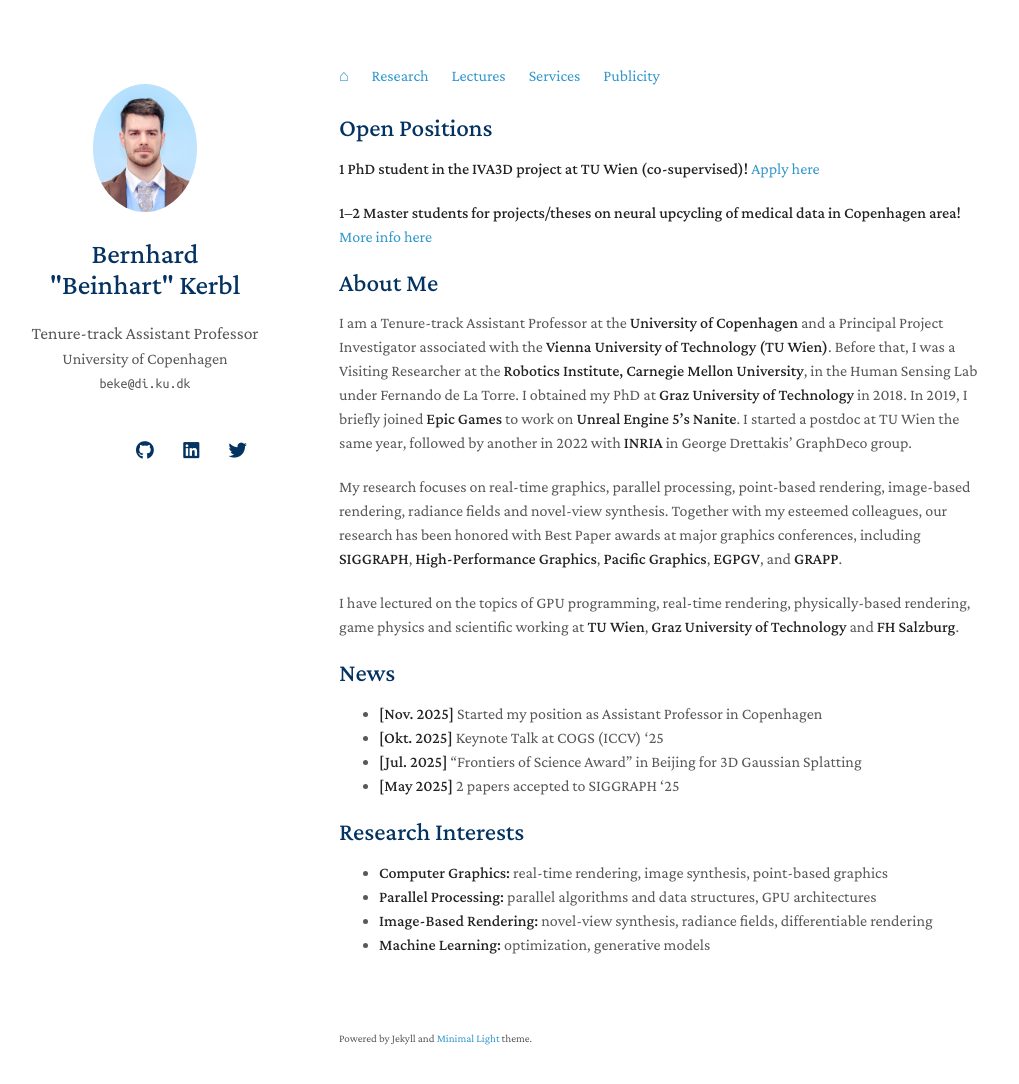
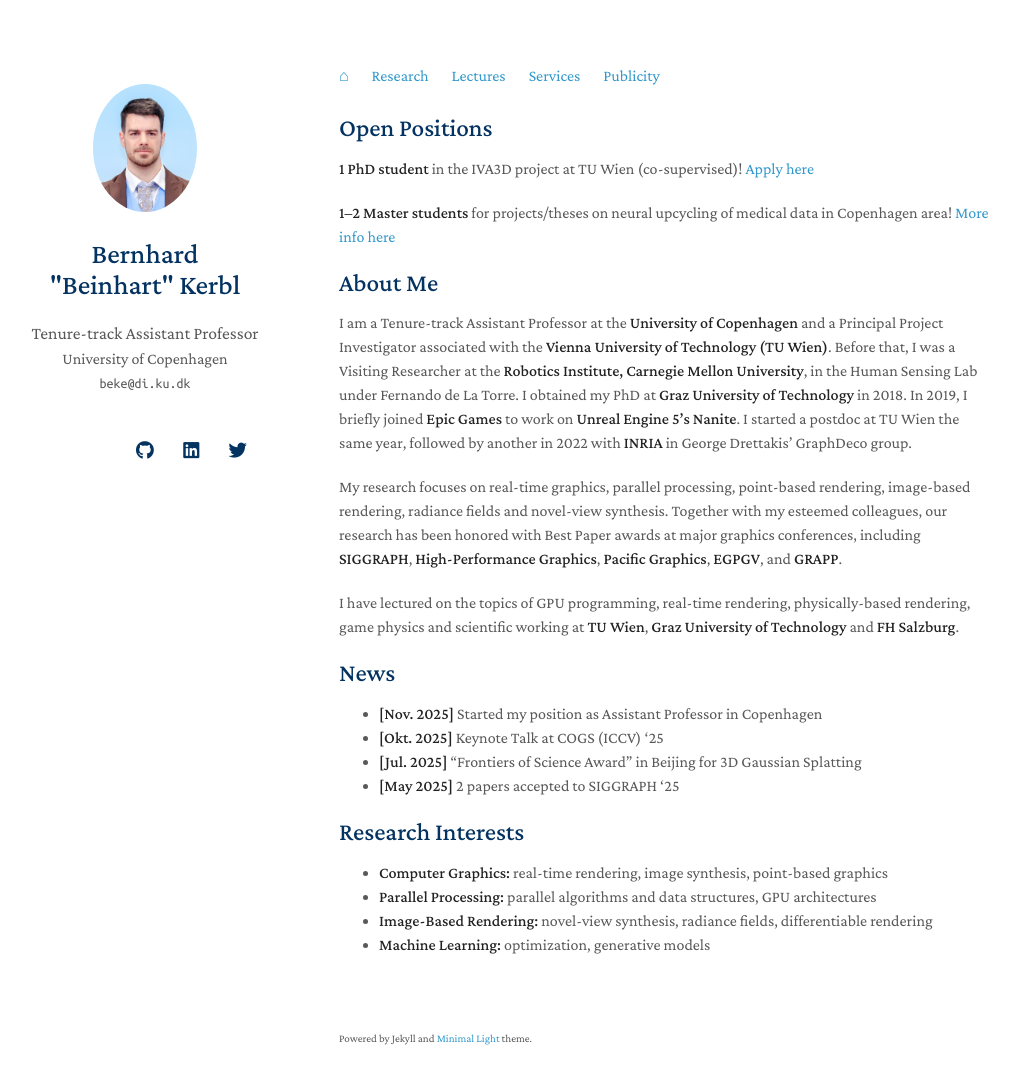
Before and after one commit to Snosixtyboo/snosixtyboo.github.io, a Jekyll site: the page built from index.md, in a window 1280 px wide and 1119 px high. Shown: the top 1084 px of the window, without its empty margins (131-1150 px from the left). Built offline with Jekyll 4.4.1, drawn with Linux system fonts in a browser that asks for light colours; nearby versions of some CDN libraries; a style sheet for code colours, icons or effects is not loaded; our own code applies the rules of GitHub Pages for plain Markdown files.

Commit message:
Position#

```diff
--- a/index.md
+++ b/index.md
@@ -4,9 +4,9 @@ layout: homepage
 
 ## Open Positions
 
-**1 PhD student in the IVA3D project at TU Wien (co-supervised)!** [Apply here](https://applications.cg.tuwien.ac.at/node/5)
+**1 PhD student** in the IVA3D project at TU Wien (co-supervised)! [Apply here](https://applications.cg.tuwien.ac.at/node/5)
 
-**1--2 Master students for projects/theses on neural upcycling of medical data in Copenhagen area!** [More info here](https://ire4health.eu/)
+**1--2 Master students** for projects/theses on neural upcycling of medical data in Copenhagen area! [More info here](https://ire4health.eu/)
 
 ## About Me
 
```
